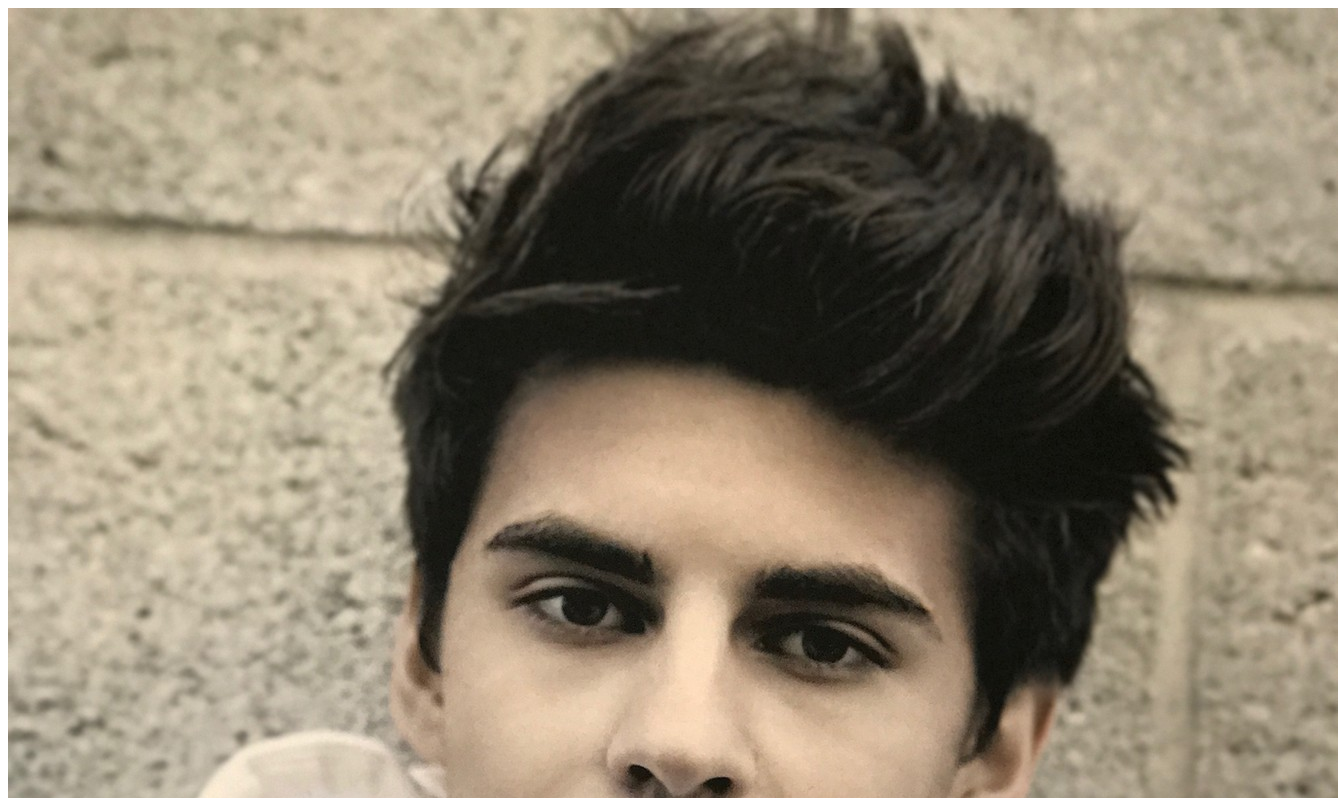
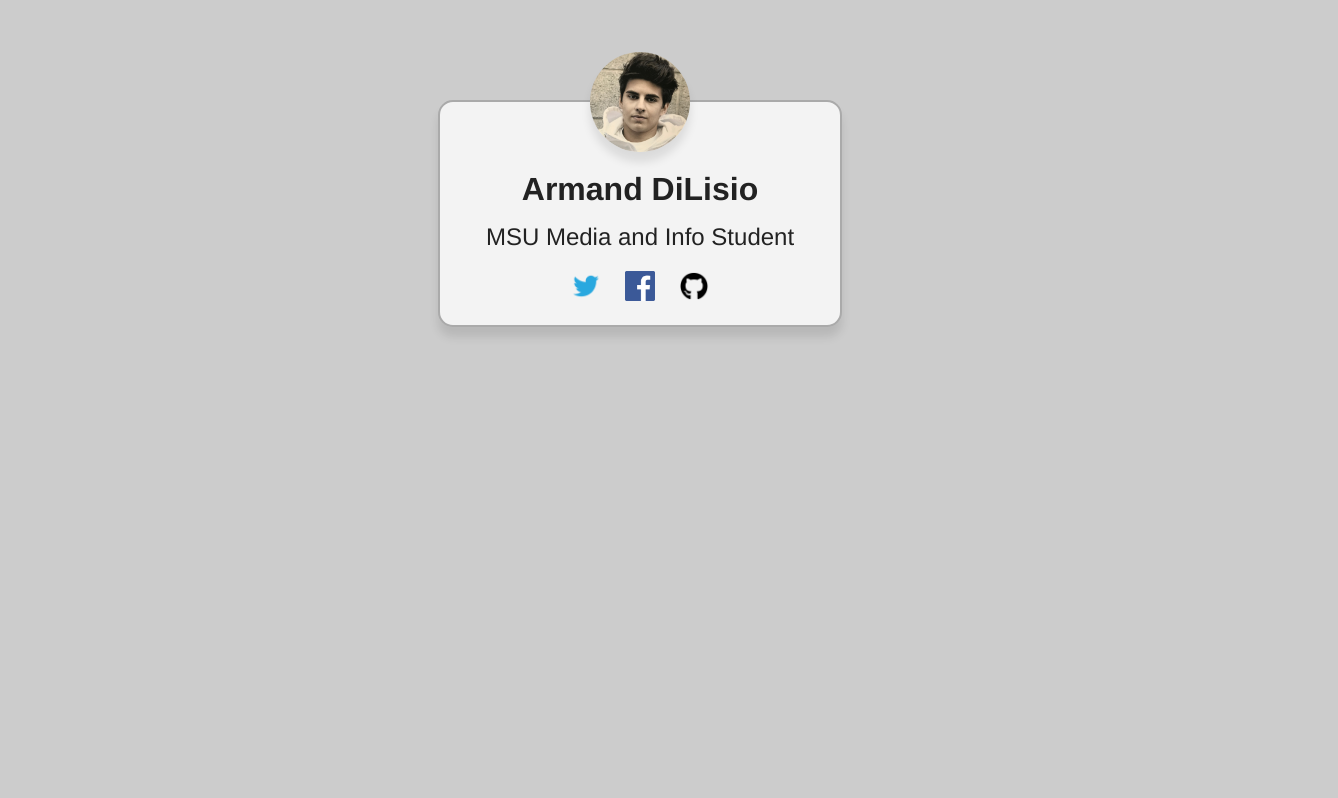
Before and after one commit to Armand-Dilisio/mi_349card, a plain HTML site: page index.html in a window 1280 px wide. Shown: the top 798 px of the page, 1338 px wide, since content can reach past the window. Drawn offline with Linux system fonts and the light colour scheme.

Commit message:
card layout

```diff
--- a/card.css
+++ b/card.css
@@ -1,9 +1,54 @@
 body {
-    background-color: green;
+    background-color: #ccc;
     font-family: Helvetica, sans-serif;
     color: #222;
+    margin-top: 100px;
 }
 
 img {
     width: 100%;
 }
+
+h1{
+    margin: 15px 0;
+
+}
+h2{
+    margin: 0;
+    font-weight: 100;
+}
+
+.card {
+    background-color: #f3f3f3;
+    border-radius: 15px;
+    margin: 0 auto;
+    width: 400px;
+    text-align: center;
+    box-shadow: rgba(0,0,0, 0.1) 0px 10px 10px;
+    border: 2px solid #aaa;
+
+}
+
+.card .avatar {
+    box-shadow: rgba(0,0,0,0.1) 0 10px 10px;;
+    width: 100px;
+    border-radius: 50%;
+    margin-top: -50px;
+}
+
+.contacts {
+    margin:0;
+    padding: 0;
+    list-style-type: none;
+}
+
+.contacts li {
+    width: 30px;
+    display: inline-block;
+    padding: 20px 10px;
+
+}
+.contacts li a img:hover{
+    opacity: .5;
+    transition: opacity ease-in-out 0.2s;
+}
--- a/index.html
+++ b/index.html
@@ -3,15 +3,15 @@
 <head>
     <meta charset="UTF-8">
     <meta name="viewport" content="width=device-width, initial-scale=1.0">
-    <link rel="stlyesheet" href="card.css">
+    <link rel="stylesheet" href="card.css">
     <title>Card Layout</title>
 </head>
 <body>
-    <div class="Card">
+    <div class="card">
         <img class="avatar" id="armandavatar" src="armand.jpg" alt="Armand DiLisio"/>
         <h1>Armand DiLisio</h1>
-        <h2>MSU Media and Info Major</h2>
-        <ul>
+        <h2>MSU Media and Info Student</h2>
+        <ul class="contacts">
             <li><a href=""><img src="twitter.png" alt="Twitter"></a></li>
             <li><a href=""><img src="facebook.png" alt="facebook"></a></li>
             <li><a href=""><img src="github.png" alt="Github"></a></li>
```
